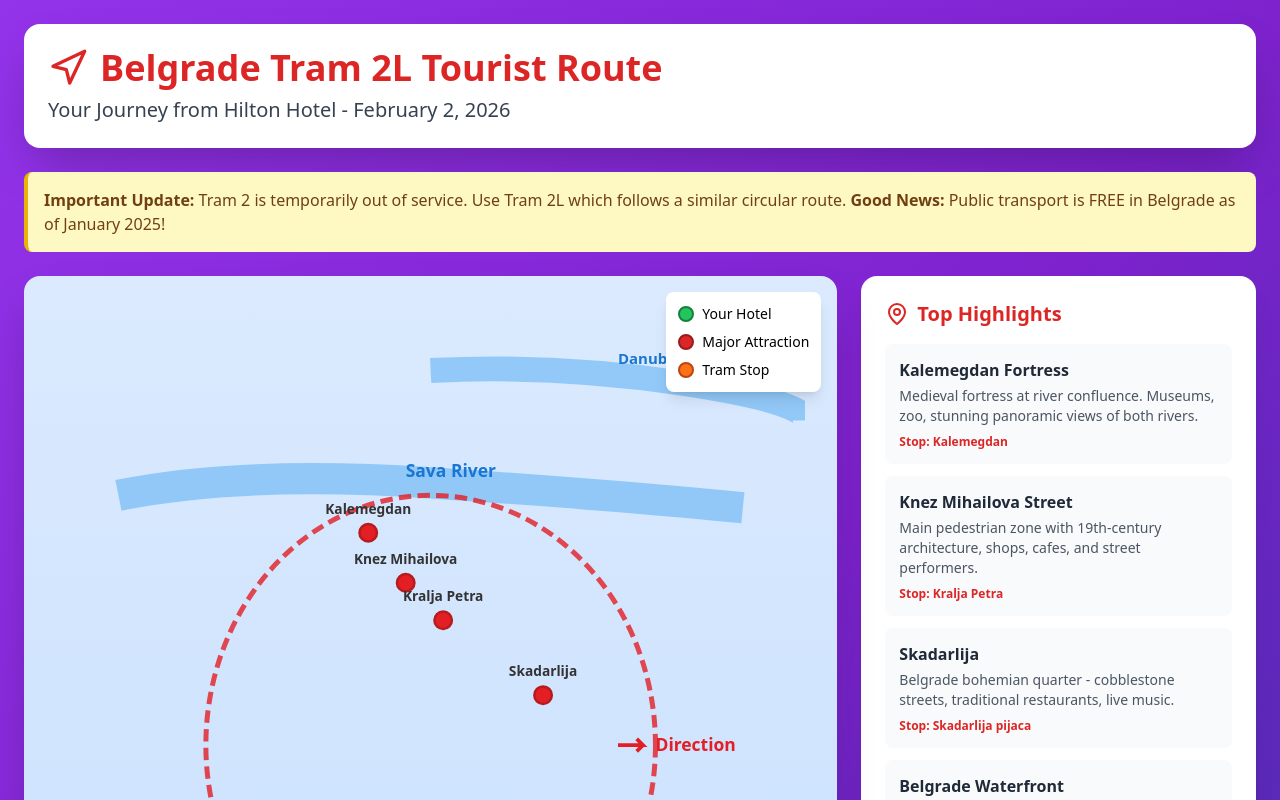
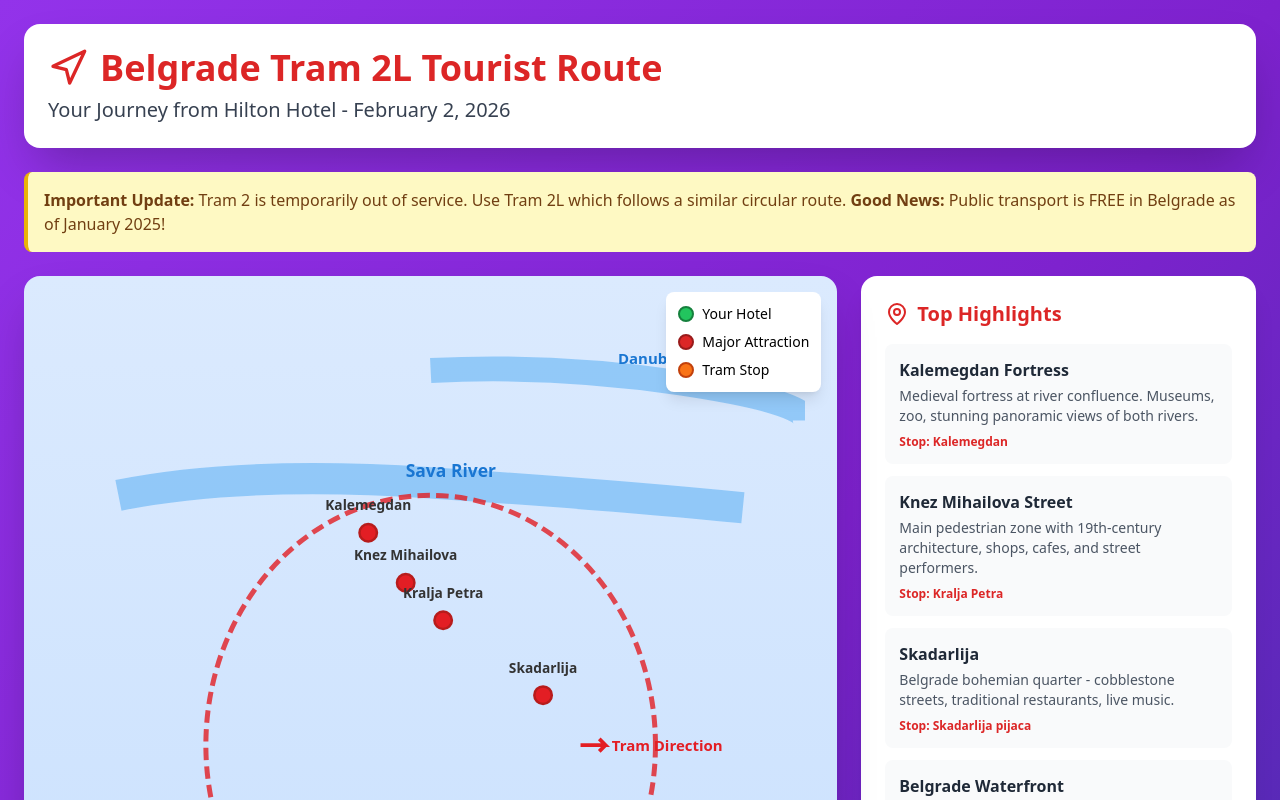
Before and after one commit to eddy9800-cmd/beg, a Next.js app: page / in a window 1280 px wide. Shown: the top 800 px of the page. Built offline with nearby package versions, Linux system fonts and the light colour scheme.

Commit message:
Update page.tsx
Fix tooltip display and add direction label

```diff
--- a/src/app/page.tsx
+++ b/src/app/page.tsx
@@ -4,15 +4,7 @@
 import { MapPin, Navigation, Info, Hotel } from 'lucide-react';
 
 export default function BelgradeTramMap() {
-  const [hoveredStop, setHoveredStop] = useState<number | null>(null);
-
-  const handleStopClick = (stopId: number) => {
-    if (hoveredStop === stopId) {
-      setHoveredStop(null);
-    } else {
-      setHoveredStop(stopId);
-    }
-  };
+  const [selectedStop, setSelectedStop] = useState<number | null>(null);
 
   const stops = [
     { id: 1, name: 'Hilton Hotel', x: 330, y: 500, type: 'hotel', info: 'Your starting point! Walk 2 minutes to Trg Slavija tram stop.' },
@@ -48,6 +40,8 @@
     }
   ];
 
+  const currentStop = selectedStop ? stops.find(s => s.id === selectedStop) : null;
+
   return (
     <div className="w-full min-h-screen bg-gradient-to-br from-purple-600 via-purple-700 to-indigo-800 p-6">
       <div className="max-w-7xl mx-auto">
@@ -71,6 +65,23 @@
             {' '}Public transport is FREE in Belgrade as of January 2025!
           </p>
         </div>
+
+        {currentStop && (
+          <div className="bg-white border-2 border-red-500 rounded-xl p-4 mb-6 shadow-xl">
+            <div className="flex justify-between items-start">
+              <div>
+                <h3 className="text-xl font-bold text-red-600 mb-2">{currentStop.name}</h3>
+                <p className="text-gray-700">{currentStop.info}</p>
+              </div>
+              <button
+                onClick={() => setSelectedStop(null)}
+                className="text-gray-500 hover:text-gray-700 text-2xl font-bold ml-4"
+              >
+                ×
+              </button>
+            </div>
+          </div>
+        )}
 
         <div className="grid grid-cols-1 lg:grid-cols-3 gap-6">
           <div className="lg:col-span-2 bg-gradient-to-b from-blue-100 to-blue-200 rounded-2xl shadow-2xl p-8 relative">
@@ -98,24 +109,26 @@
 
               <ellipse cx="300" cy="350" rx="180" ry="200" fill="none" stroke="#E31E24" strokeWidth="4" strokeDasharray="10,5" opacity="0.8"/>
 
-              {stops.map(stop => (
-                <g
-                  key={stop.id}
-                  style={{ cursor: 'pointer' }}
-                >
+              <path d="M 420 350 L 440 350 L 435 345 M 440 350 L 435 355" stroke="#E31E24" strokeWidth="3" fill="none"/>
+              <text x="445" y="355" fill="#E31E24" fontSize="12" fontWeight="bold">Tram Direction</text>
+
+              {stops.map(stop => {
+                const isSelected = selectedStop === stop.id;
+                return (
+                  <g key={stop.id}>
                     <circle
                       cx={stop.x}
                       cy={stop.y}
-                    r={stop.type === 'hotel' ? 10 : 7}
+                      r={isSelected ? 12 : (stop.type === 'hotel' ? 10 : 7)}
                       fill={stop.type === 'hotel' ? '#4CAF50' : '#E31E24'}
-                    stroke={stop.type === 'hotel' ? '#2E7D32' : '#B71C1C'}
-                    strokeWidth="2"
-                    onClick={() => handleStopClick(stop.id)}
+                      stroke={isSelected ? '#FCD34D' : (stop.type === 'hotel' ? '#2E7D32' : '#B71C1C')}
+                      strokeWidth={isSelected ? 4 : 2}
+                      onClick={() => setSelectedStop(stop.id)}
                       style={{ cursor: 'pointer' }}
                     />
                     <text
                       x={stop.x}
-                    y={stop.y - 15}
+                      y={stop.y - 18}
                       textAnchor="middle"
                       fontSize="11"
                       fontWeight="600"
@@ -125,32 +138,13 @@
                       {stop.name}
                     </text>
                   </g>
-              ))}
-
-              <path d="M 450 350 L 470 350 L 465 345 M 470 350 L 465 355" stroke="#E31E24" strokeWidth="3" fill="none"/>
-              <text x="480" y="355" fill="#E31E24" fontSize="14" fontWeight="bold">Direction</text>
+                );
+              })}
             </svg>
 
-            {hoveredStop && (
-              <div
-                className="absolute bottom-4 left-4 bg-white p-4 rounded-lg shadow-xl border-2 border-red-500 max-w-xs z-20"
-                onMouseEnter={() => setHoveredStop(hoveredStop)}
-                onMouseLeave={() => setHoveredStop(null)}
-              >
-                <h4 className="font-bold text-red-600 mb-1">
-                  {stops.find(s => s.id === hoveredStop)?.name}
-                </h4>
-                <p className="text-sm text-gray-700">
-                  {stops.find(s => s.id === hoveredStop)?.info}
-                </p>
-                <button
-                  onClick={() => setHoveredStop(null)}
-                  className="mt-2 text-xs text-gray-500 hover:text-gray-700"
-                >
-                  Close
-                </button>
+            <div className="mt-4 text-sm text-gray-700 bg-white p-3 rounded-lg">
+              <strong>Tip:</strong> Click on any colored dot to see information about that stop!
             </div>
-            )}
           </div>
 
           <div className="space-y-6">
```
Lines whose indentation alone changed are shown as unchanged.
